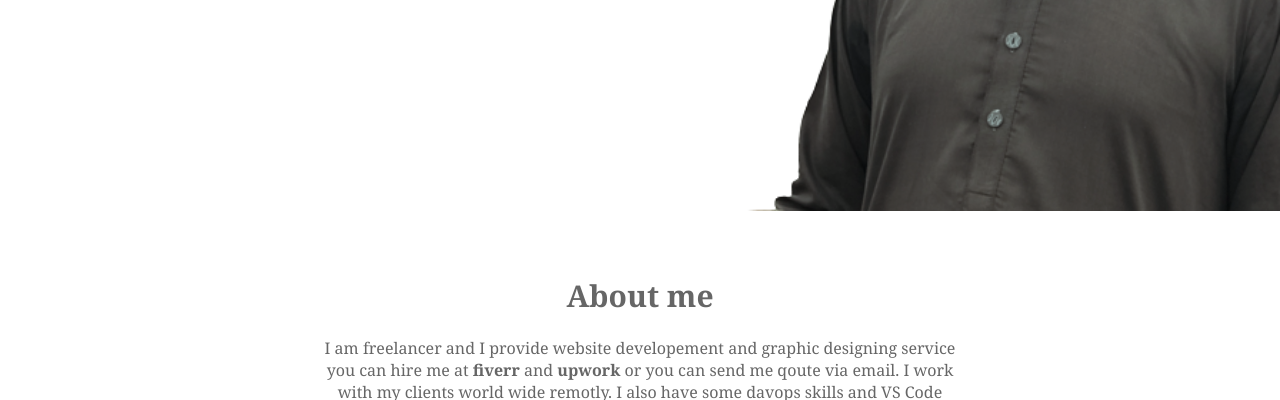
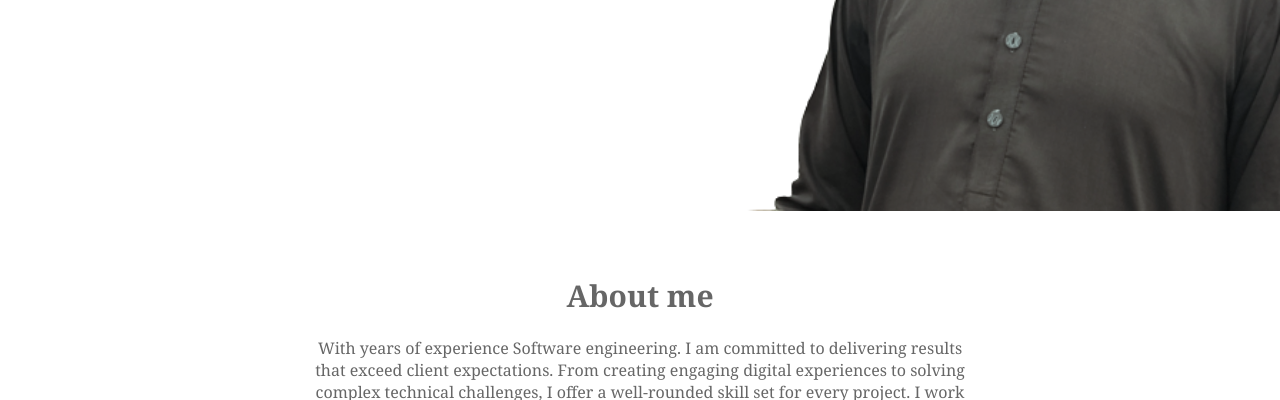
Before and after one commit to ramzan1813/MY-Protfolio, a plain HTML site: page index.html in a window 1280 px wide. Shown: the part 537-937 px from the top of the page. Drawn offline with Linux system fonts and the light colour scheme.

Commit message:
updated about section

```diff
--- a/index.html
+++ b/index.html
@@ -85,11 +85,10 @@
       <div class="project-info">
         <h1>About me</h1>
         <p>
-          I am freelancer and I provide website developement and graphic
-          designing service you can hire me at <b>fiverr</b> and
-          <b>upwork</b> or you can send me qoute via email. I work with my
-          clients world wide remotly. I also have some davops skills and VS
-          Code configuration skills and much more for any qurry
+          With years of experience Software engineering. I am committed to delivering results that exceed client
+          expectations. From creating engaging digital experiences to solving complex technical challenges, I offer a well-rounded
+          skill set for every project. I work remotely with clients worldwide, ensuring seamless communication and on-time
+          delivery. Let’s connect to discuss how I can help bring your ideas to life.
           <b> contact me 👇</b>
         </p>
       </div>
```
